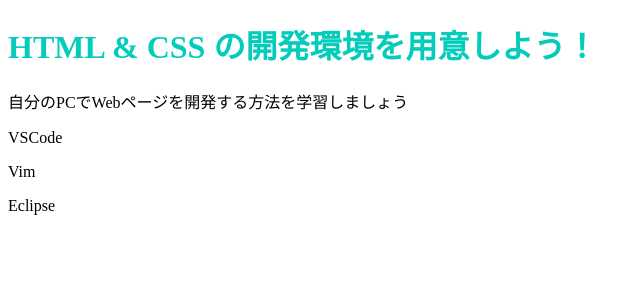
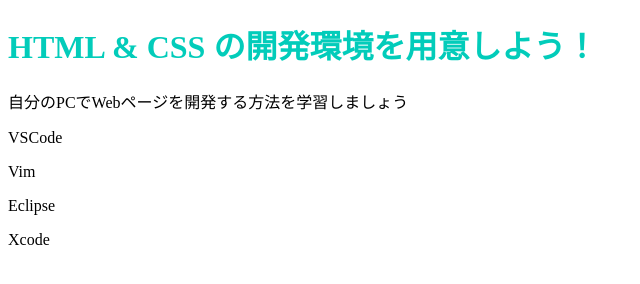
Before and after one commit to mist-lud/Git-Practice, a plain HTML site: page index.html in a window 1280 px wide. Shown: the full height of the page, 0-640 px from the left. Drawn offline with Linux system fonts and the light colour scheme.

Commit message:
update 6
Add P tag

```diff
--- a/index.html
+++ b/index.html
@@ -11,5 +11,6 @@
     <p>VSCode</p>
     <p>Vim</p>
     <p>Eclipse</p>
+    <p>Xcode</p>
   </body>
 </html>
```
